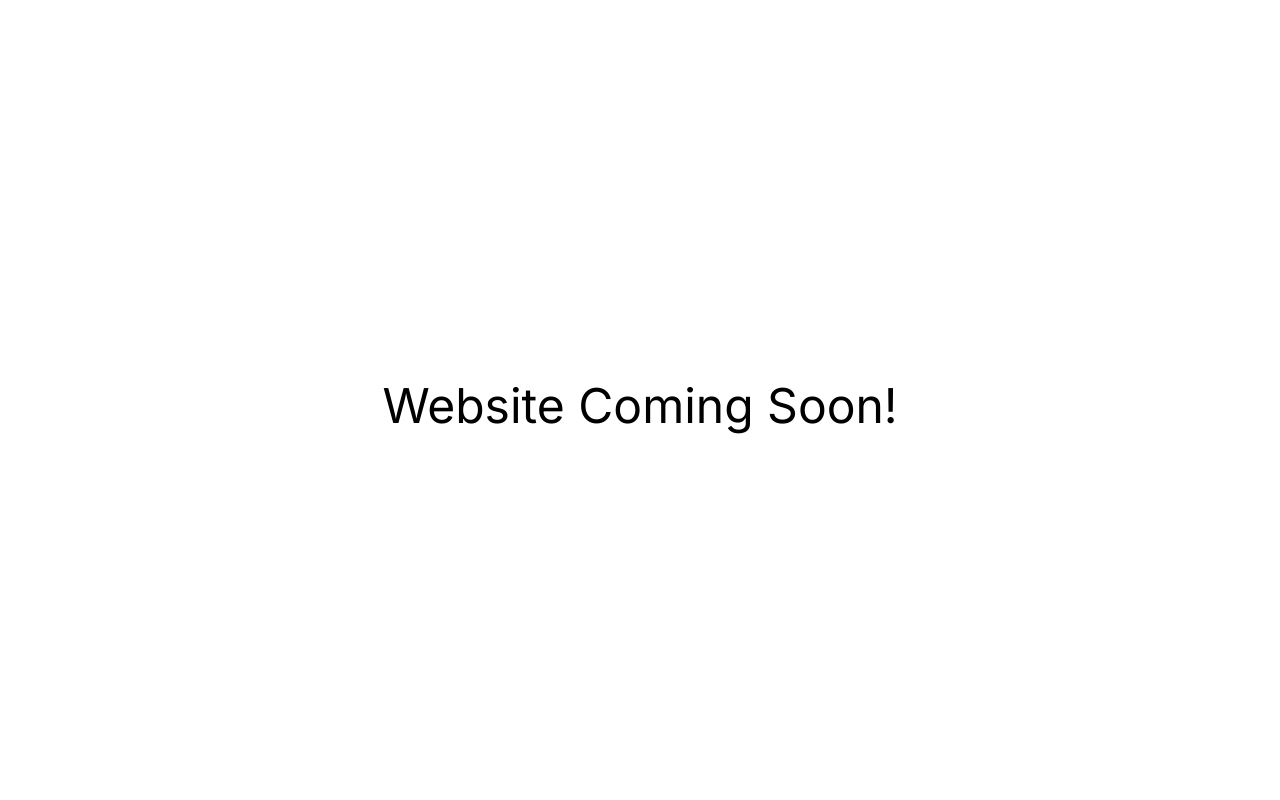
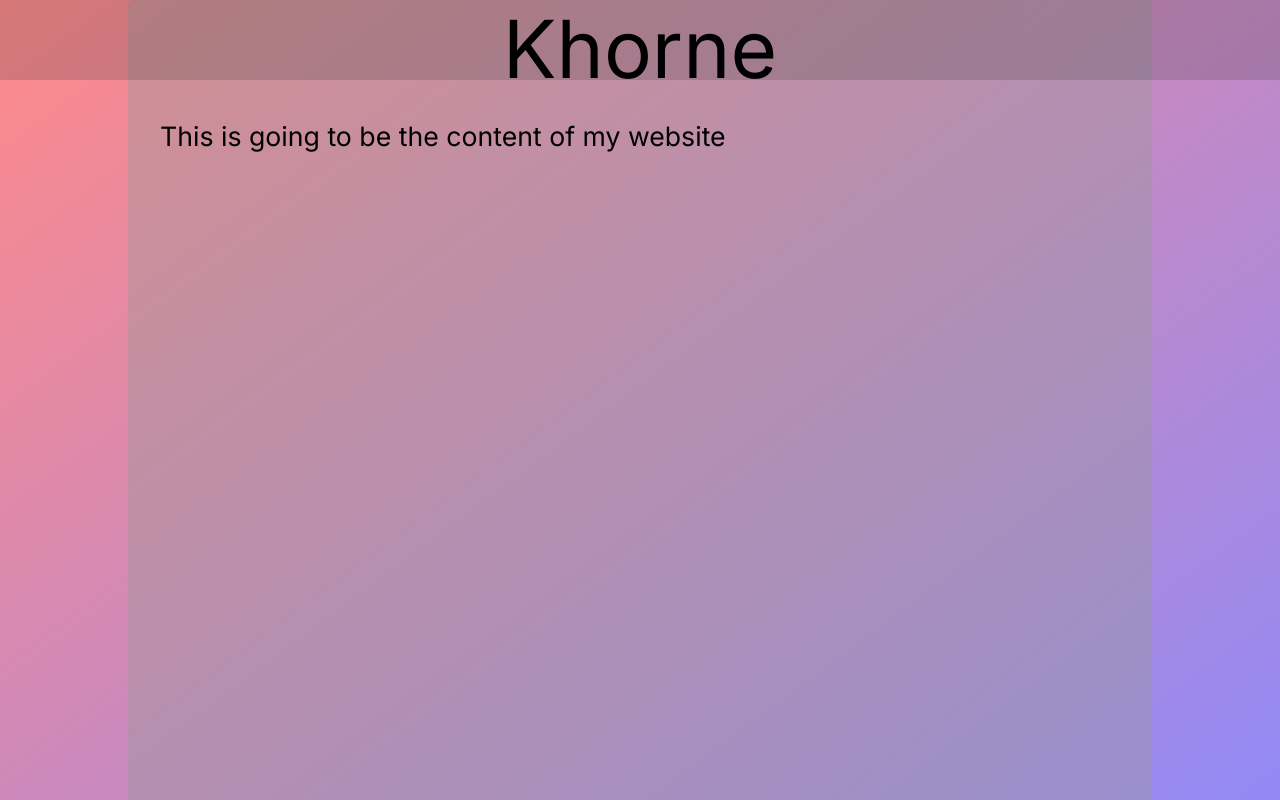
Before and after one commit to Khorne101/website, a Next.js app: page / in a window 1280 px wide. Shown: the top 800 px of the page. Built offline with nearby package versions, Linux system fonts and the light colour scheme.

Commit message:
more work on the website

```diff
--- a/app/globals.css
+++ b/app/globals.css
@@ -10,8 +10,41 @@
   }
 }
 
+:root {
+  background-image: linear-gradient(to bottom right, #ff222288, #2222ff88);
+  overflow-y: hidden;
+  margin-top: 0px;
+}
+
+body {
+  margin: 0;
+  margin-top: 0;
+}
+
 .main {
-  margin-top: 47vh;
+  margin-top: 0;
+}
+
+.header {
+  margin-top: 0;
+  padding-top: 0px;
+  position: fixed;
+  height: 10vh;
+  width: 100vw;
+  overflow-y: hidden;
   text-align: center;
-  font-size: 6vh;
+  font-size: 60pt;
+  background-color: #33333333;
 }
+
+.content {
+  margin-top: 0;
+  margin-left: 10vw;
+  margin-right: 10vw;
+  padding: 2.5%;
+  padding-top: 15vh;
+  font-size: 20pt;
+  height: 100vh;
+  border-radius: 5px;
+  background-color: #99999966;
+}
--- a/app/page.tsx
+++ b/app/page.tsx
@@ -3,7 +3,12 @@ import Image from "next/image";
 export default function Home() {
   return (
     <div className="main">
-      Website Coming Soon!
+      <div className="header">
+        Khorne
+      </div>
+      <div className="content">
+        This is going to be the content of my website
+      </div>
     </div>
   );
 }
```
Also changed, not shown: 1 other file (tests, documents, lock files or other folders).
